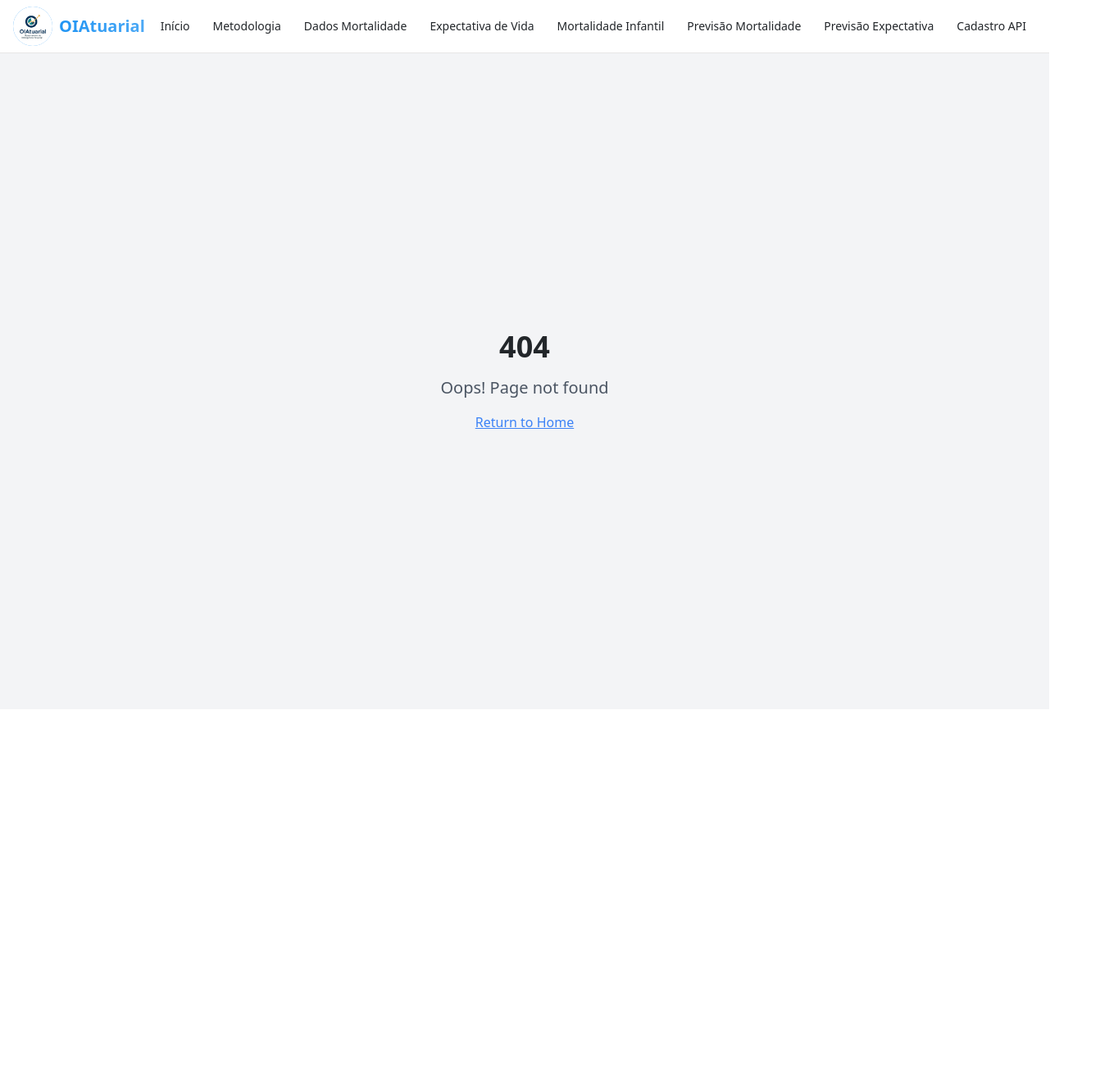
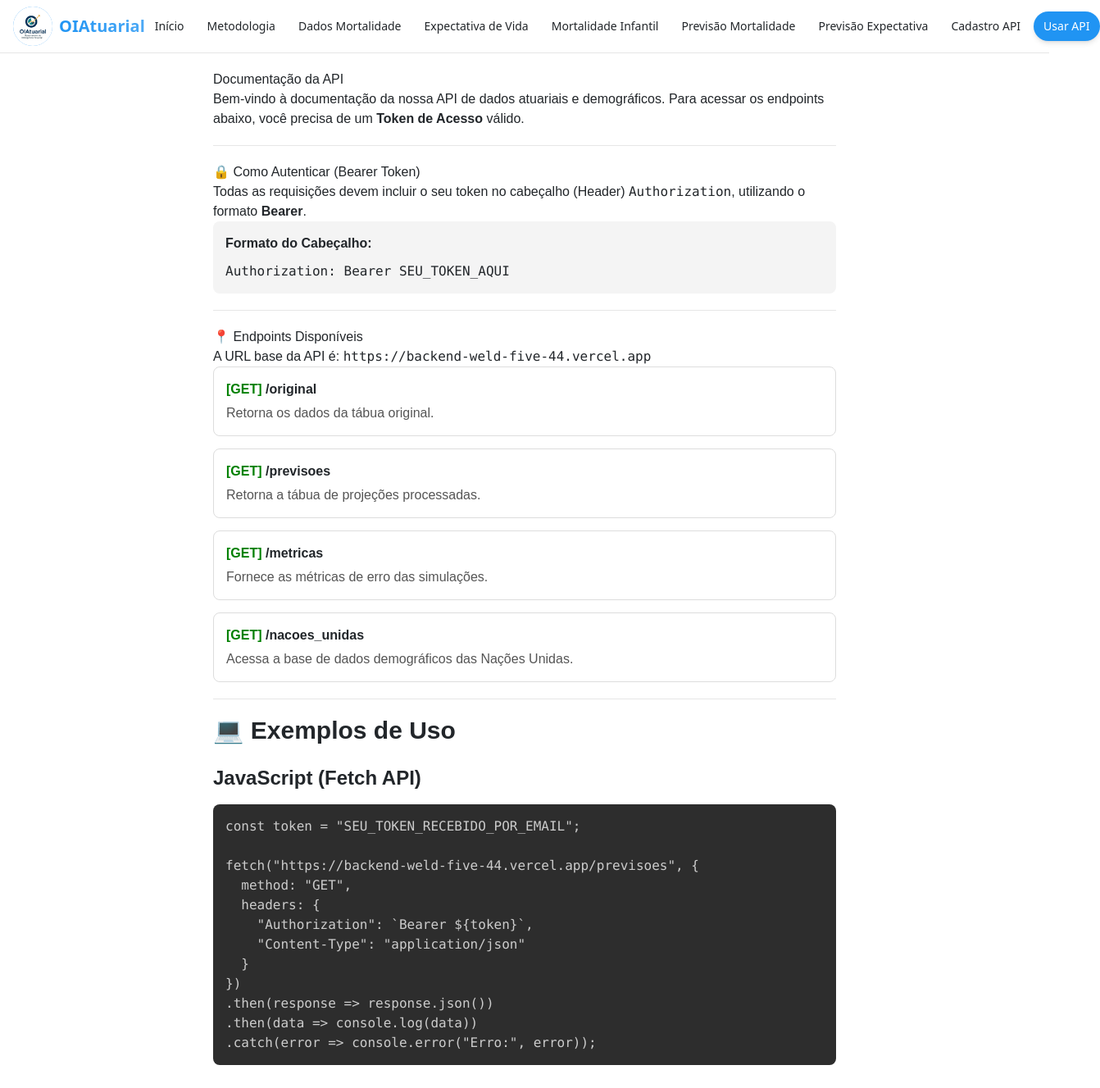
Before and after one commit to Sigerip/frontend, a React (Vite) app: page /usar-api in a window 1280 px wide. Before the commit this address had no page. Shown: the top 1327 px of the page at 82% size, 1342 px wide, since content can reach past the window. Before the commit the page ends 865 px from the top, so only its background shows below. Built offline with nearby package versions, Linux system fonts and the light colour scheme; the HTML template or start-up script is replaced by a standard one.

Commit message:
cadastro api

```diff
--- a/src/App.tsx
+++ b/src/App.tsx
@@ -15,6 +15,7 @@ import MortalidadePage from "./pages/MortalidadePage";
 import Teste from "./pages/teste1";
 import NotFound from "./pages/NotFound";
 import CadastroUsuario from "./pages/CadastroUsuario";
+import UsarApi from "./pages/UsarApi";
 
 const queryClient = new QueryClient();
 
@@ -36,6 +37,7 @@ const App = () => (
           <Route path="/mortalidade" element={<MortalidadePage />} />
           <Route path="/previsao-expectativa" element={<PrevisaoExpectativa />} />
           <Route path="/cadastro-api" element={<CadastroUsuario />} />
+          <Route path="/usar-api" element={<UsarApi />} />
           {/* ADD ALL CUSTOM ROUTES ABOVE THE CATCH-ALL "*" ROUTE */}
           <Route path="*" element={<NotFound />} />
         </Routes>
--- a/src/components/Navigation.tsx
+++ b/src/components/Navigation.tsx
@@ -18,6 +18,7 @@ const Navigation = () => {
     { path: "/previsao-mortalidade", label: "Previsão Mortalidade" },
     { path: "/previsao-expectativa", label: "Previsão Expectativa" },
     { path: "/cadastro-api", label: "Cadastro API" },
+    { path: "/usar-api", label: "Usar API" }
   ];
 
   const isActive = (path: string) => location.pathname === path;
--- a/src/pages/CadastroUsuario.tsx
+++ b/src/pages/CadastroUsuario.tsx
@@ -60,8 +60,8 @@ const CriarUsuario = () => {
                 setMessage({ text: data.mensagem, type: 'success' });
 
                 setTimeout(() => {
-                    navigate("/metodologia");
-                }, 2000);
+                    navigate("/usar-api");
+                }, 4000);
 
                 form.reset();
             } else {
--- /dev/null
+++ b/src/pages/UsarApi.tsx
@@ -0,0 +1,86 @@
+import React from 'react';
+
+export default function DocumentacaoAPI() {
+  return (
+    <div style={{ padding: '20px', maxWidth: '800px', margin: '0 auto', fontFamily: 'sans-serif' }}>
+      <h1>Documentação da API</h1>
+      <p>
+        Bem-vindo à documentação da nossa API de dados atuariais e demográficos.
+        Para acessar os endpoints abaixo, você precisa de um <strong>Token de Acesso</strong> válido.
+      </p>
+
+      <hr style={{ margin: '20px 0' }} />
+
+      <h2>🔒 Como Autenticar (Bearer Token)</h2>
+      <p>
+        Todas as requisições devem incluir o seu token no cabeçalho (Header) <code>Authorization</code>,
+        utilizando o formato <strong>Bearer</strong>.
+      </p>
+
+      <div style={{ backgroundColor: '#f4f4f4', padding: '15px', borderRadius: '8px', marginBottom: '20px' }}>
+        <strong>Formato do Cabeçalho:</strong>
+        <pre style={{ margin: '10px 0 0 0' }}>Authorization: Bearer SEU_TOKEN_AQUI</pre>
+      </div>
+
+      <hr style={{ margin: '20px 0' }} />
+
+      <h2>📍 Endpoints Disponíveis</h2>
+      <p>A URL base da API é: <code>{'https://backend-weld-five-44.vercel.app'}</code></p>
+
+      <ul style={{ listStyleType: 'none', padding: 0 }}>
+        <li style={{ marginBottom: '15px', border: '1px solid #ddd', padding: '15px', borderRadius: '8px' }}>
+          <strong><span style={{ color: 'green' }}>[GET]</span> /original</strong>
+          <p style={{ margin: '5px 0 0 0', color: '#555' }}>Retorna os dados da tábua original.</p>
+        </li>
+        <li style={{ marginBottom: '15px', border: '1px solid #ddd', padding: '15px', borderRadius: '8px' }}>
+          <strong><span style={{ color: 'green' }}>[GET]</span> /previsoes</strong>
+          <p style={{ margin: '5px 0 0 0', color: '#555' }}>Retorna a tábua de projeções processadas.</p>
+        </li>
+        <li style={{ marginBottom: '15px', border: '1px solid #ddd', padding: '15px', borderRadius: '8px' }}>
+          <strong><span style={{ color: 'green' }}>[GET]</span> /metricas</strong>
+          <p style={{ margin: '5px 0 0 0', color: '#555' }}>Fornece as métricas de erro das simulações.</p>
+        </li>
+        <li style={{ marginBottom: '15px', border: '1px solid #ddd', padding: '15px', borderRadius: '8px' }}>
+          <strong><span style={{ color: 'green' }}>[GET]</span> /nacoes_unidas</strong>
+          <p style={{ margin: '5px 0 0 0', color: '#555' }}>Acessa a base de dados demográficos das Nações Unidas.</p>
+        </li>
+      </ul>
+
+      <hr style={{ margin: '20px 0' }} />
+
+      <h2 className='text-3xl font-bold'>💻 Exemplos de Uso</h2>
+
+      <h3 className='mt-6 text-2xl font-semibold mb-4'>JavaScript (Fetch API)</h3>
+      <pre style={{ backgroundColor: '#2d2d2d', color: '#ccc', padding: '15px', borderRadius: '8px', overflowX: 'auto' }}>
+{`const token = "SEU_TOKEN_RECEBIDO_POR_EMAIL";
+
+fetch("https://backend-weld-five-44.vercel.app/previsoes", {
+  method: "GET",
+  headers: {
+    "Authorization": \`Bearer \${token}\`,
+    "Content-Type": "application/json"
+  }
+})
+.then(response => response.json())
+.then(data => console.log(data))
+.catch(error => console.error("Erro:", error));`}
+      </pre>
+
+      <h3 className='mt-6 text-2xl font-semibold mb-4'>Python (Requests)</h3>
+      <pre style={{ backgroundColor: '#2d2d2d', color: '#ccc', padding: '15px', borderRadius: '8px', overflowX: 'auto' }}>
+{`import requests
+
+url = "https://backend-weld-five-44.vercel.app/previsoes"
+token = "SEU_TOKEN_RECEBIDO_POR_EMAIL"
+
+headers = {
+    "Authorization": f"Bearer {token}"
+}
+
+response = requests.get(url, headers=headers)
+print(response.json())`}
+      </pre>
+
+    </div>
+  );
+}
```
Also changed, not shown: 1 other file (tests, documents, lock files or other folders).
